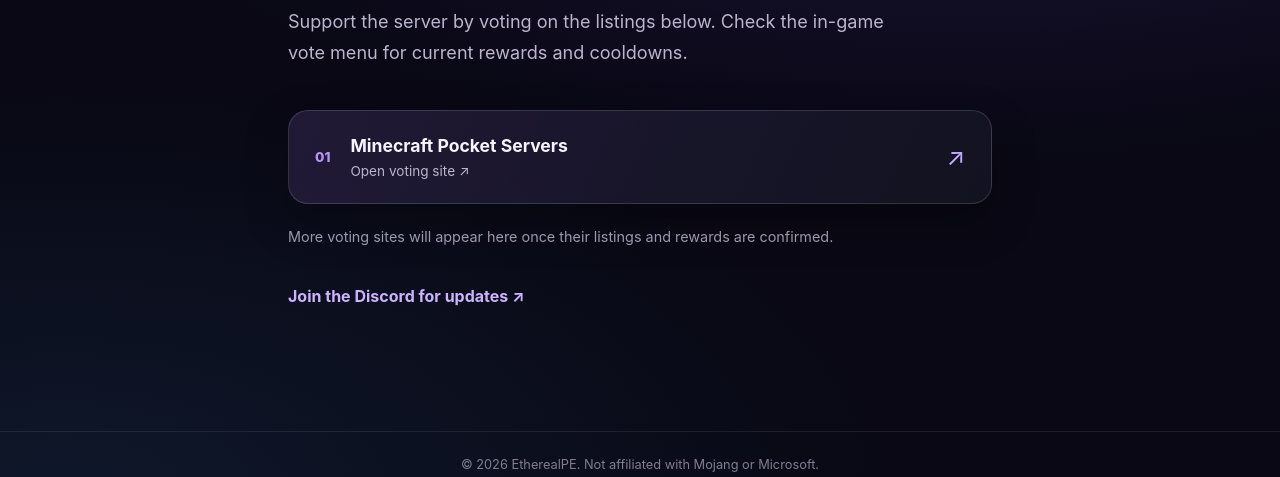
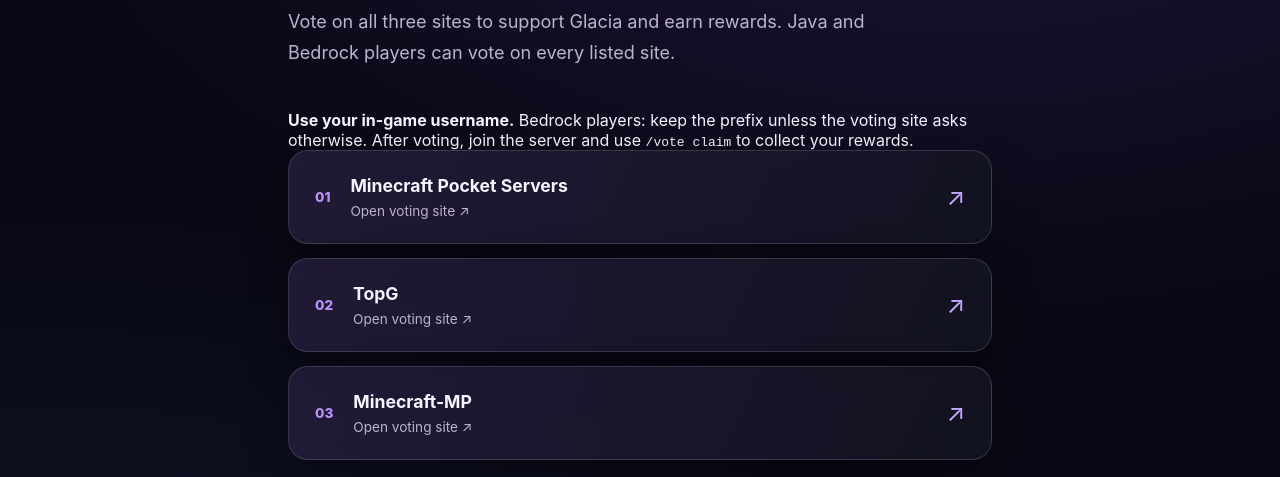
Before and after one commit to EtherealPE/votesite.github.io, a plain HTML site: page index.html in a window 1280 px wide. Shown: the part 323-800 px from the top of the page. Drawn offline with Linux system fonts and the light colour scheme.

Commit message:
Update index.html

```diff
--- a/index.html
+++ b/index.html
@@ -4,6 +4,7 @@
   <meta charset="utf-8">
   <meta name="viewport" content="width=device-width, initial-scale=1">
   <meta name="description" content="Vote for the Glacia factions server on EtherealPE.">
+  <link rel="icon" type="image/jpeg" href="assets/ethereal-logo.jpg">
   <title>Vote for Glacia | EtherealPE</title>
   <link rel="stylesheet" href="styles.css">
 </head>
@@ -18,16 +19,29 @@
   <main>
     <p class="eyebrow">ETHEREALPE · GLACIA</p>
     <h1>Vote for <span>Glacia</span></h1>
-    <p class="intro">Support the server by voting on the listings below. Check the in-game vote menu for current rewards and cooldowns.</p>
+    <p class="intro">Vote on all three sites to support Glacia and earn rewards. Java and Bedrock players can vote on every listed site.</p>
+    <div class="instructions">
+      <strong>Use your in-game username.</strong> Bedrock players: keep the prefix unless the voting site asks otherwise. After voting, join the server and use <code>/vote claim</code> to collect your rewards.
+    </div>
     <section class="list" aria-label="Voting sites">
       <a class="vote-card" href="https://minecraftpocket-servers.com/server/133199/" target="_blank" rel="noopener noreferrer">
         <span class="number">01</span>
         <span class="title">Minecraft Pocket Servers<small>Open voting site ↗</small></span>
         <span class="arrow" aria-hidden="true">↗</span>
       </a>
+      <a class="vote-card" href="https://topg.org/minecraft-servers/server-685820#vote" target="_blank" rel="noopener noreferrer">
+        <span class="number">02</span>
+        <span class="title">TopG<small>Open voting site ↗</small></span>
+        <span class="arrow" aria-hidden="true">↗</span>
+      </a>
+      <a class="vote-card" href="https://minecraft-mp.com/server-s363562" target="_blank" rel="noopener noreferrer">
+        <span class="number">03</span>
+        <span class="title">Minecraft-MP<small>Open voting site ↗</small></span>
+        <span class="arrow" aria-hidden="true">↗</span>
+      </a>
     </section>
-    <p class="note">More voting sites will appear here once their listings and rewards are confirmed.</p>
-    <a class="discord" href="https://discord.gg/Z2ZsbvZkbc" target="_blank" rel="noopener noreferrer">Join the Discord for updates ↗</a>
+    <p class="note">Check in-game for current rewards and voting cooldowns.</p>
+    <a class="discord" href="https://discord.etherealpe.com" target="_blank" rel="noopener noreferrer">Join the Discord for updates ↗</a>
   </main>
   <footer>© <span id="year"></span> EtherealPE. Not affiliated with Mojang or Microsoft.</footer>
   <script>document.getElementById('year').textContent = new Date().getFullYear();</script>
```
